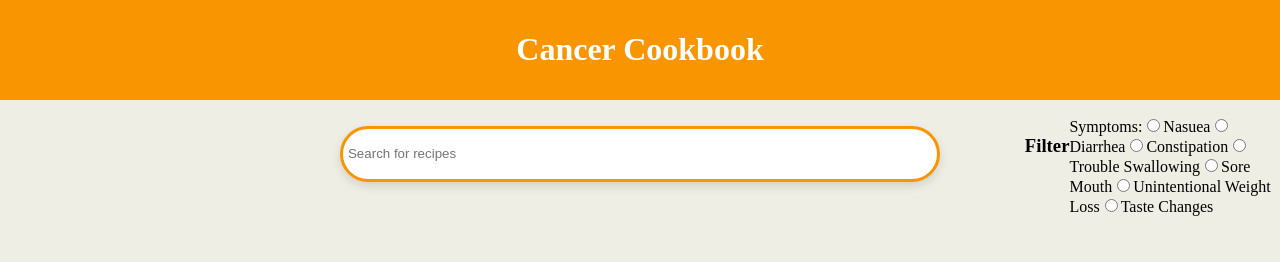
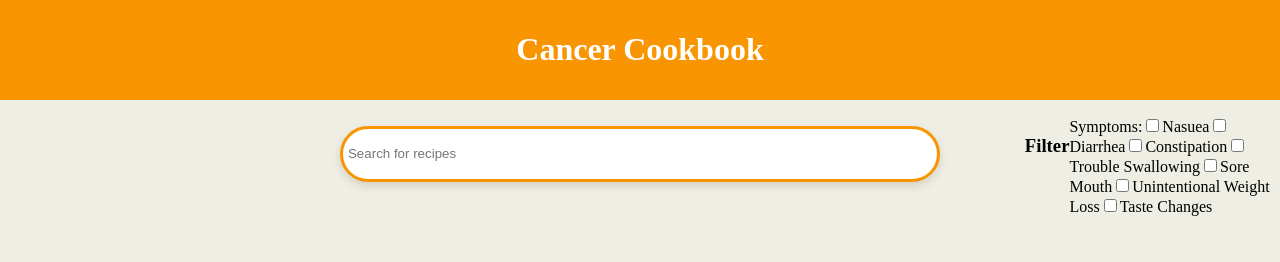
Before and after one commit to mztaylor7/cancer-cookbook, a React (Create React App) app in the folder client/: page / in a window 1280 px wide. Shown: the top 262 px of the page. Built offline with nearby package versions, Linux system fonts and the light colour scheme; no server answers; the HTML template or start-up script is replaced by a standard one.

Commit message:
Symptom checkboxes updating state

```diff
--- a/client/src/components/Filter.jsx
+++ b/client/src/components/Filter.jsx
@@ -2,6 +2,7 @@ import React, { useState } from 'react';
 import '../styles.scss';
 
 const Filter = () => {
+  const [symptoms, setSymptoms] = useState([]);
 
   var radioButton = (radioName, index) => {
     var radioNameLower = radioName[0].toLowerCase() + radioName.substring(1);
@@ -14,7 +15,7 @@ const Filter = () => {
 
     return(
     <label key={index}>
-      <input type="radio" name={noSpace} value={noSpace} key={index} />
+      <input type="checkbox" name={noSpace} value={radioName} key={index} onChange={selectionChanged} />
       {radioName}
     </label>
     )
@@ -33,6 +34,20 @@ const Filter = () => {
   Taste Changes - TC
 */
 
+  const selectionChanged = (e) => {
+    var value = e.target.value
+    setSymptoms(symptoms => {
+      var index = symptoms.indexOf(value)
+      if (index !== -1) {
+        symptoms.splice(index, 1);
+      } else {
+        symptoms.push(value);
+      }
+      return symptoms;
+    })
+    console.log("symptoms: ", symptoms)
+  }
+
   return (
     <div className={"sortGrid"}>
       <h3>Filter</h3>
```
